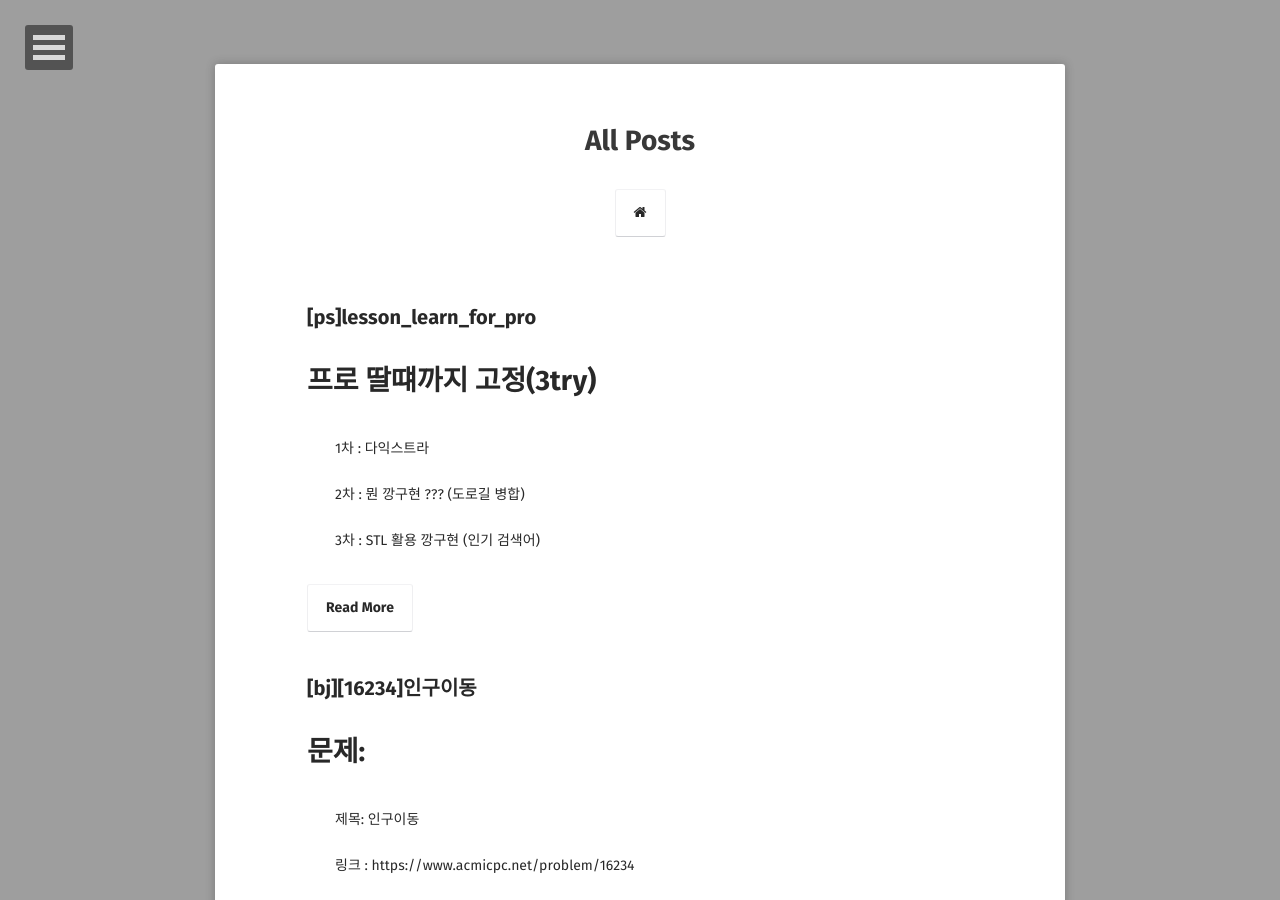
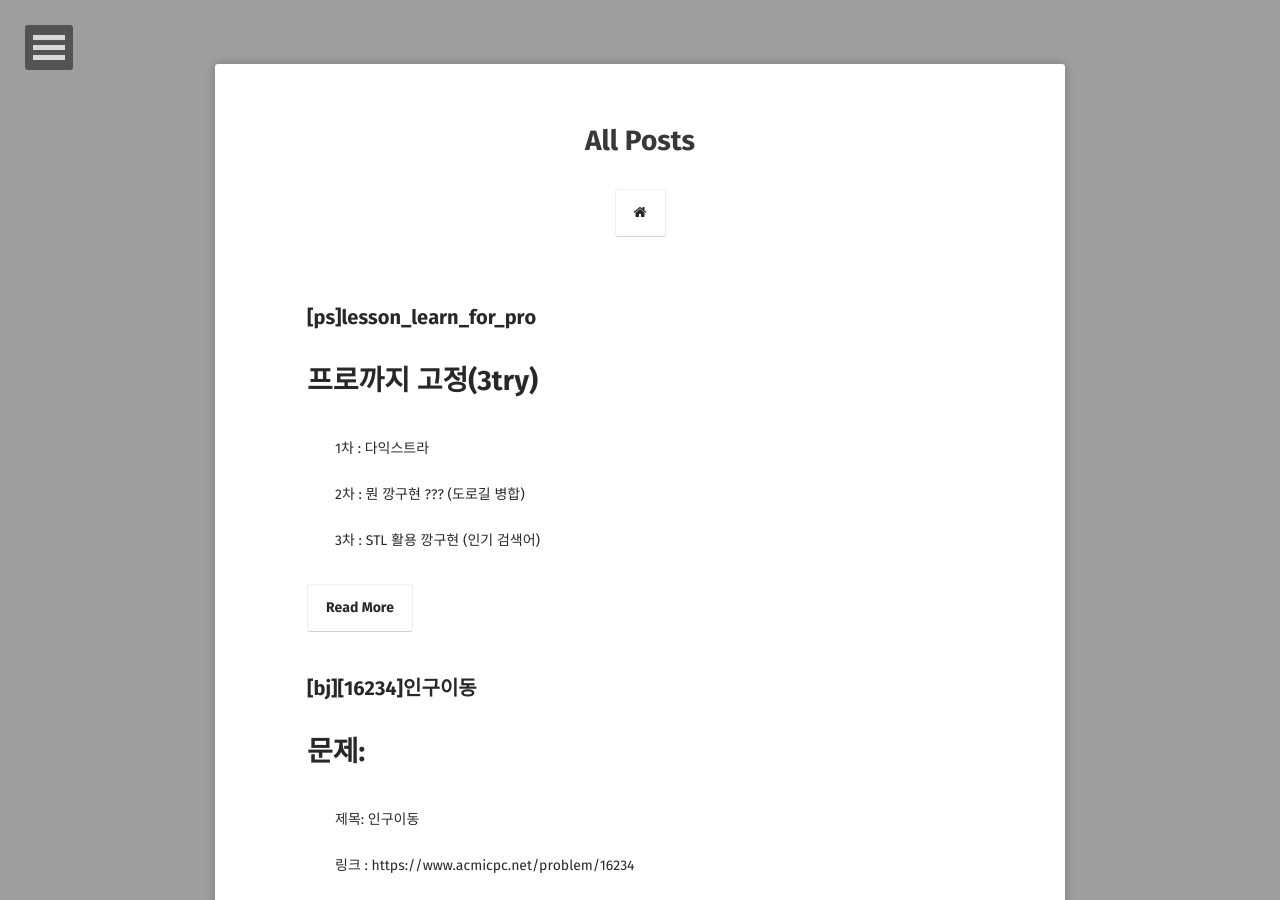
Before and after one commit to leesk212/leesk212.github.io, a Jekyll site: the page built from posts/index.md, in a window 1280 px wide and 900 px high. Built offline with Jekyll 4.4.1, drawn with Linux system fonts in a browser that asks for light colours; some web fonts are replaced.

Commit message:
Update 2099-02-26-[PS]lesson_learn_for_pro.md

````diff
--- a/_posts/2099-02-26-[PS]lesson_learn_for_pro.md
+++ b/_posts/2099-02-26-[PS]lesson_learn_for_pro.md
@@ -1,4 +1,4 @@
-# 프로 딸떄까지 고정(3try)
+# 프로까지 고정(3try)
 - 1차 : 다익스트라
 - 2차 : 뭔 깡구현 ??? (도로길 병합)
 - 3차 : STL 활용 깡구현 (인기 검색어)
@@ -164,6 +164,7 @@ while (!pq.empty()) {
 	}
 
  	```
+
   	</detail>
 
 
@@ -227,6 +228,7 @@ while (!pq.empty()) {
 	}
 
  	```
+
 	</detail>
 
 
````
